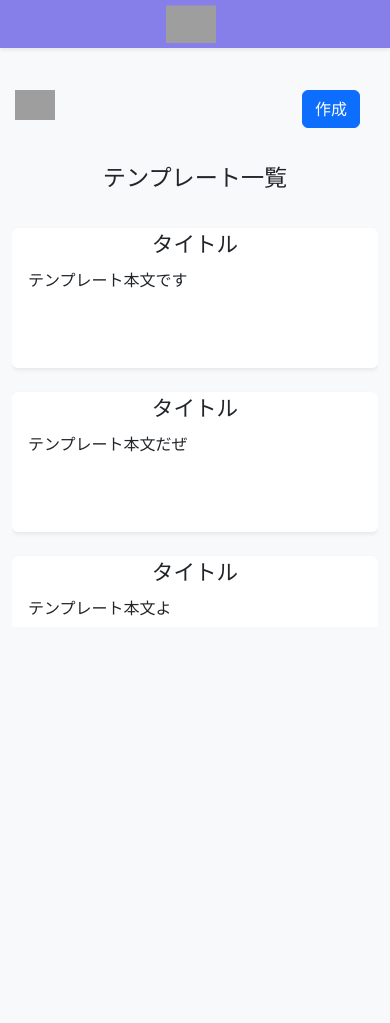
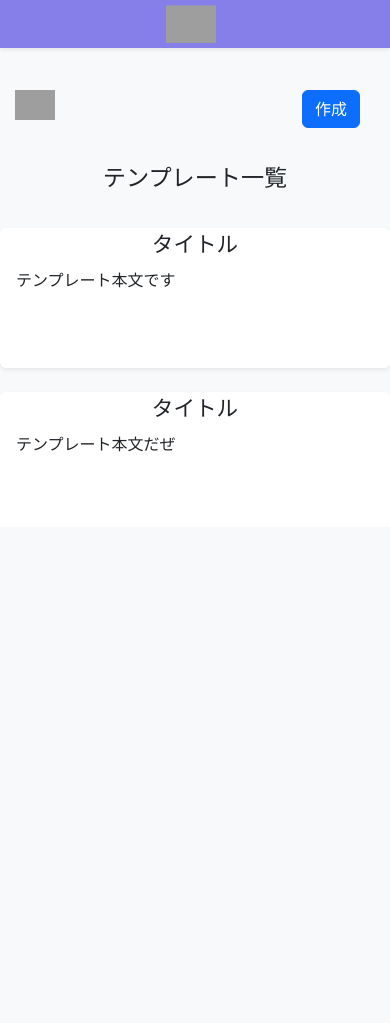
Before and after one commit to asahi703/koko, a PHP site: page /template.html in a window 390 px wide. Shown: the top 1023 px of the page. Run offline with PHP 8.4, Linux system fonts and the light colour scheme; grey boxes are pictures that could not be loaded.

Commit message:
template修正

```diff
--- a/jikkennba/contents/templatelist/styleTemplate.css
+++ b/jikkennba/contents/templatelist/styleTemplate.css
@@ -33,6 +33,38 @@ header,
     box-shadow: none;
 }
 
+body.bg-light {
+    padding-top: 80px;
+}
+
+.logo-img {
+    width: 50px;
+}
+
+.account-img {
+    width: 50px;
+}
+
+.main-content-template {
+    margin-top: 80px;
+    margin-bottom: 60px;
+    max-width: 1200px;
+}
+
+.template-list-scroll {
+    height: 400px;
+    overflow-y: auto;
+    overflow-x: hidden;
+}
+
+.template-card-hover {
+    cursor: pointer;
+}
+
+.template-create-btn-fixed {
+    top: 90px;
+    right: 30px;
+}
 
 .top-sidebar {
     top: 75px;
@@ -92,3 +124,18 @@ header,
         left: 10px;
     }
 }
+
+@media (max-width: 900px) {
+    .main-content-template {
+        margin-top: 70px;
+        padding-left: 0;
+        padding-right: 0;
+        max-width: 100vw;
+    }
+    .template-list-scroll {
+        height: 300px;
+    }
+    .top-sidebar {
+        width: 60px;
+    }
+}
--- a/jikkennba/contents/templatelist/template.html
+++ b/jikkennba/contents/templatelist/template.html
@@ -13,14 +13,13 @@
   <link rel="stylesheet" href="styleTemplate.css">
 </head>
 
-<body class="bg-light" style="padding-top: 80px;">
+<body class="bg-light">
   <!--モバイル時ヘッダー-->
   <header class="d-flex d-md-none w-100 navbar navbar-expand-md align-items-center py-4 fixed-top shadow-sm">
     <nav class="container d-flex justify-content-between">
       <!-- ブランドロゴとタイトル -->
       <a class="navbar-brand d-flex align-items-center position-absolute top-50 start-50 translate-middle" href="#">
-        <img src="../../img/headerImg/logo.png" style="width: 50px" class="hd-img d-inline-block align-top img-fluid"
-          alt="">
+        <img src="../../img/headerImg/logo.png" class="hd-img d-inline-block align-top img-fluid logo-img" alt="">
         <h1 class="title ms-2 fs-md-3 mb-0"></h1>
       </a>
       </div>
@@ -31,10 +30,8 @@
     <nav class="container d-flex flex-column flex-md-row justify-content-between align-items-center-md">
       <!-- ブランドロゴとタイトル -->
       <a class="navbar-brand d-flex align-items-center" href="#">
-        <img src="../../img/headerImg/logo.png" style="width: 50px" class="hd-img d-inline-block align-top img-fluid"
-          alt="">
-        <img src="../../img/headerImg/account.png" style="width: 50px"
-          class="hd-img d-inline-block align-top img-fluid ms-4" alt="">
+        <img src="../../img/headerImg/logo.png" class="hd-img d-inline-block align-top img-fluid logo-img" alt="">
+        <img src="../../img/headerImg/account.png" class="hd-img d-inline-block align-top img-fluid ms-4 account-img" alt="">
       </a>
     </nav>
   </header>
@@ -43,7 +40,7 @@
   <div class="container-fluid">
     <div class="row">
       <!-- サイドバー（PCのみ表示） -->
-      <nav class="top-sidebar d-none d-md-flex flex-column align-items-center p-0" style="width: 100px;">
+      <nav class="top-sidebar d-none d-md-flex flex-column align-items-center p-0" >
         <ul class="nav flex-column sidebar-content w-100">
           <li class="nav-item mb-4 text-center">
             <a class="nav-link p-0 d-flex flex-column align-items-center text-white hover-bg-dark" href="#"
@@ -107,8 +104,7 @@
       </nav>
 
       <!-- メインコンテンツ -->
-      <main
-        class="col-12 col-md-9 col-lg-10 px-md-4 d-flex flex-column align-items-center justify-content-center text-center mx-auto"
+      <main class="col-12 col-md-9 col-lg-10 px-md-4 d-flex flex-column align-items-center justify-content-center text-center mx-auto main-content-template"
         style="margin-top: 80px; margin-bottom: 60px; max-width: 1200px; ">
 
         <div class="chat-multiple-arrowback">
@@ -118,8 +114,7 @@
         </div>
 
         <!-- 作成ボタン：右上固定 -->
-        <button type="button" class="btn btn-primary position-absolute" style="top: 90px; right: 30px;"
-          data-bs-toggle="modal" data-bs-target="#templateCreateModal">
+        <button type="button" class="btn btn-primary position-absolute template-create-btn-fixed" data-bs-toggle="modal" data-bs-target="#templateCreateModal">
           作成
         </button>
 
@@ -187,13 +182,12 @@
           <p class="fs-3">テンプレート一覧</p>
         </div>
 
-        <div class="template-list-container w-100 mt-3" style="height: 400px; overflow-y: auto; overflow-x: hidden;">
+        <div class="template-list-container w-100 mt-3 template-list-scroll">
           <div div class="row g-4">
 
             <!-- 1つめ -->
             <div class="col-12 col-sm-6 col-md-4">
-              <div class="template-card p-0 bg-white rounded shadow-sm h-100 d-flex flex-column align-items-center"
-                style="cursor: pointer;" data-bs-toggle="modal" data-bs-target="#templateEditModal">
+              <div class="template-card p-0 bg-white rounded shadow-sm h-100 d-flex flex-column align-items-center template-card-hover" data-bs-toggle="modal" data-bs-target="#templateEditModal">
                 <div class="template-title fs-4 mb-2">タイトル</div>
                 <div class="template-body w-100">テンプレート本文です</div>
               </div>
@@ -201,32 +195,28 @@
 
             <!-- 2つめ以降は同様に -->
             <div class="col-12 col-sm-6 col-md-4">
-              <div class="template-card p-0 bg-white rounded shadow-sm h-100 d-flex flex-column align-items-center"
-                style="cursor: pointer;" data-bs-toggle="modal" data-bs-target="#templateEditModal">
+              <div class="template-card p-0 bg-white rounded shadow-sm h-100 d-flex flex-column align-items-center template-card-hover" data-bs-toggle="modal" data-bs-target="#templateEditModal">
                 <div class="template-title fs-4 mb-2">タイトル</div>
                 <div class="template-body w-100">テンプレート本文だぜ</div>
               </div>
             </div>
 
             <div class="col-12 col-sm-6 col-md-4">
-              <div class="template-card p-0 bg-white rounded shadow-sm h-100 d-flex flex-column align-items-center"
-                style="cursor: pointer;" data-bs-toggle="modal" data-bs-target="#templateEditModal">
+              <div class="template-card p-0 bg-white rounded shadow-sm h-100 d-flex flex-column align-items-center template-card-hover" data-bs-toggle="modal" data-bs-target="#templateEditModal">
                 <div class="template-title fs-4 mb-2">タイトル</div>
                 <div class="template-body w-100">テンプレート本文よ</div>
               </div>
             </div>
 
             <div class="col-12 col-sm-6 col-md-4">
-              <div class="template-card p-0 bg-white rounded shadow-sm h-100 d-flex flex-column align-items-center"
-                style="cursor: pointer;" data-bs-toggle="modal" data-bs-target="#templateEditModal">
+              <div class="template-card p-0 bg-white rounded shadow-sm h-100 d-flex flex-column align-items-center template-card-hover" data-bs-toggle="modal" data-bs-target="#templateEditModal">
                 <div class="template-title fs-4 mb-2">タイトル</div>
                 <div class="template-body w-100">テンプレート本文ですわ</div>
               </div>
             </div>
 
             <div class="col-12 col-sm-6 col-md-4">
-              <div class="template-card p-0 bg-white rounded shadow-sm h-100 d-flex flex-column align-items-center"
-                style="cursor: pointer;" data-bs-toggle="modal" data-bs-target="#templateEditModal">
+              <div class="template-card p-0 bg-white rounded shadow-sm h-100 d-flex flex-column align-items-center template-card-hover" data-bs-toggle="modal" data-bs-target="#templateEditModal">
                 <div class="template-title fs-4 mb-2">タイトル</div>
                 <div class="template-body w-100">テンプレート本文だよ</div>
               </div>
```
